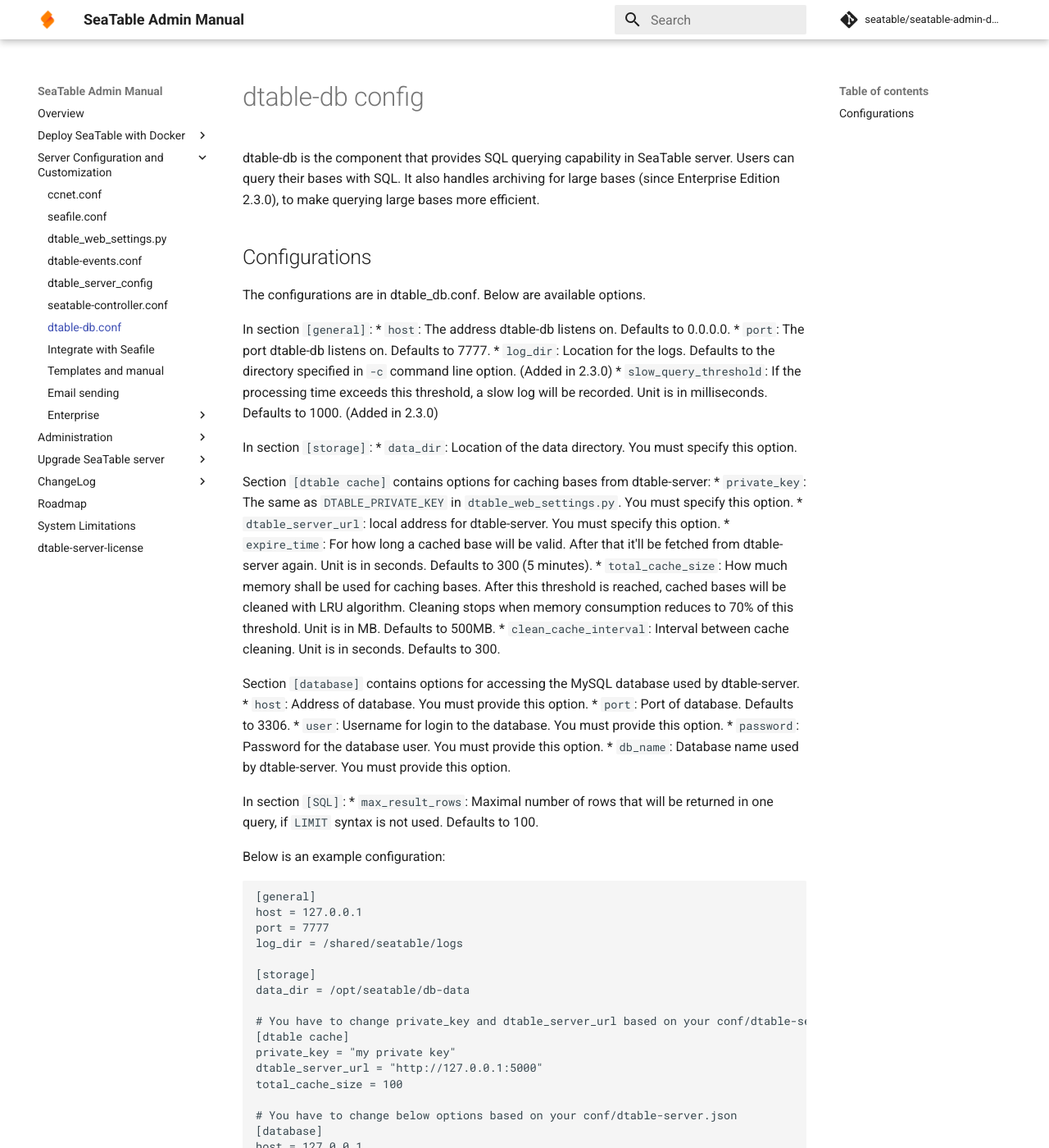
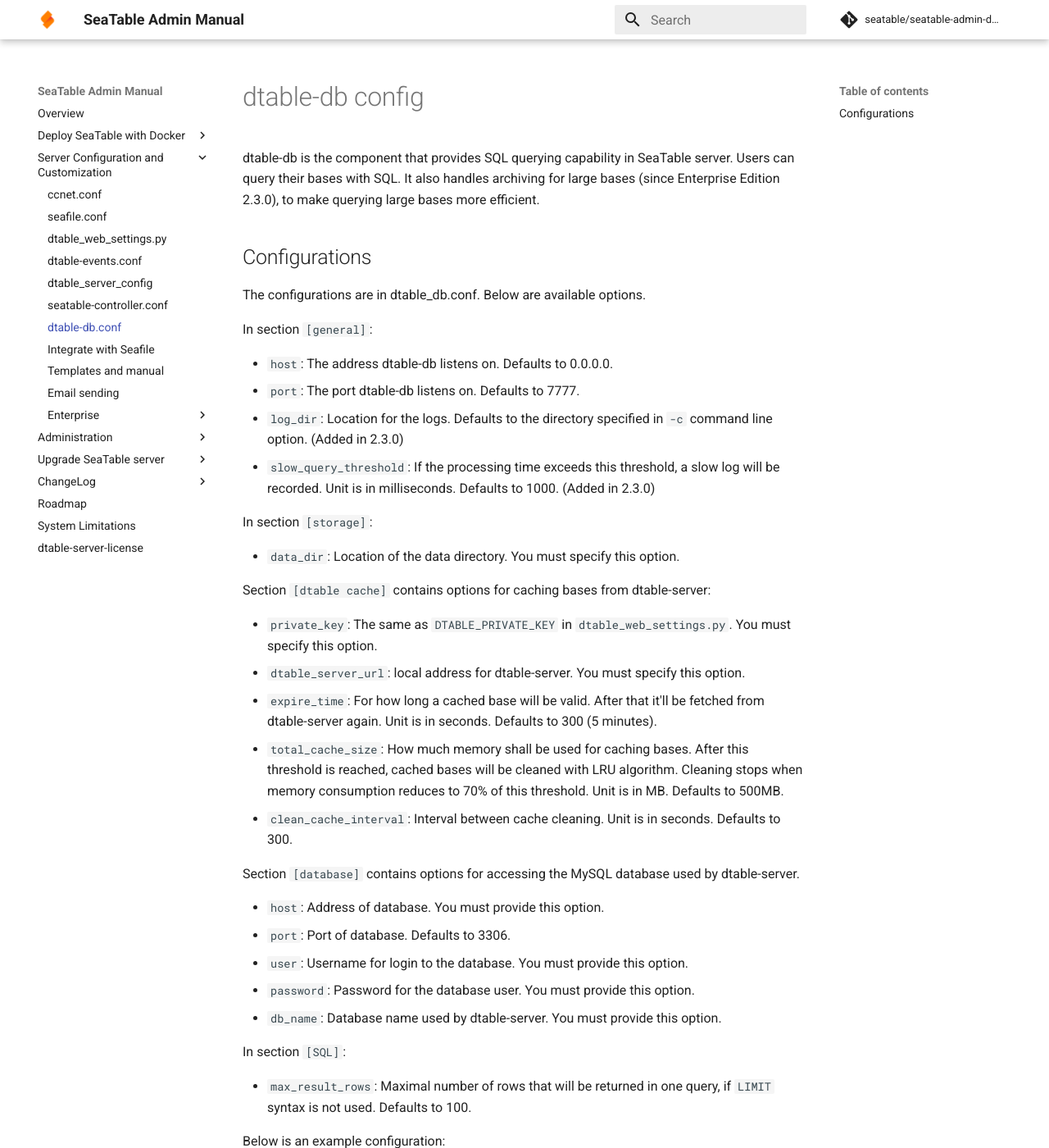
Before and after one commit to seatable/seatable-admin-docs, an MkDocs documentation site: the page built from manual/config/dtable_db_conf.md, in a window 1280 px wide and 1400 px high. Shown: the whole window at 82% size. Built offline with MkDocs 1.6.1 and Material for MkDocs 9.7.7, drawn with Linux system fonts in a browser that asks for light colours; comment, search, counter and statistics services are not loaded.

```diff
--- a/manual/config/dtable_db_conf.md
+++ b/manual/config/dtable_db_conf.md
@@ -7,30 +7,35 @@ dtable-db is the component that provides SQL querying capability in SeaTable ser
 The configurations are in dtable_db.conf. Below are available options.
 
 In section `[general]`:
-* `host`: The address dtable-db listens on. Defaults to 0.0.0.0.
-* `port`: The port dtable-db listens on. Defaults to 7777.
-* `log_dir`: Location for the logs. Defaults to the directory specified in `-c` command line option. (Added in 2.3.0)
-* `slow_query_threshold`: If the processing time exceeds this threshold, a slow log will be recorded. Unit is in milliseconds. Defaults to 1000. (Added in 2.3.0)
+
+- `host`: The address dtable-db listens on. Defaults to 0.0.0.0.
+- `port`: The port dtable-db listens on. Defaults to 7777.
+- `log_dir`: Location for the logs. Defaults to the directory specified in `-c` command line option. (Added in 2.3.0)
+- `slow_query_threshold`: If the processing time exceeds this threshold, a slow log will be recorded. Unit is in milliseconds. Defaults to 1000. (Added in 2.3.0)
 
 In section `[storage]`:
-* `data_dir`: Location of the data directory. You must specify this option.
+
+- `data_dir`: Location of the data directory. You must specify this option.
 
 Section `[dtable cache]` contains options for caching bases from dtable-server:
-* `private_key`: The same as `DTABLE_PRIVATE_KEY` in `dtable_web_settings.py`. You must specify this option.
-* `dtable_server_url`: local address for dtable-server. You must specify this option.
-* `expire_time`: For how long a cached base will be valid. After that it'll be fetched from dtable-server again. Unit is in seconds. Defaults to 300 (5 minutes).
-* `total_cache_size`: How much memory shall be used for caching bases. After this threshold is reached, cached bases will be cleaned with LRU algorithm. Cleaning stops when memory consumption reduces to 70% of this threshold. Unit is in MB. Defaults to 500MB.
-* `clean_cache_interval`: Interval between cache cleaning. Unit is in seconds. Defaults to 300.
+
+- `private_key`: The same as `DTABLE_PRIVATE_KEY` in `dtable_web_settings.py`. You must specify this option.
+- `dtable_server_url`: local address for dtable-server. You must specify this option.
+- `expire_time`: For how long a cached base will be valid. After that it'll be fetched from dtable-server again. Unit is in seconds. Defaults to 300 (5 minutes).
+- `total_cache_size`: How much memory shall be used for caching bases. After this threshold is reached, cached bases will be cleaned with LRU algorithm. Cleaning stops when memory consumption reduces to 70% of this threshold. Unit is in MB. Defaults to 500MB.
+- `clean_cache_interval`: Interval between cache cleaning. Unit is in seconds. Defaults to 300.
 
 Section `[database]` contains options for accessing the MySQL database used by dtable-server.
-* `host`: Address of database. You must provide this option.
-* `port`: Port of database. Defaults to 3306.
-* `user`: Username for login to the database. You must provide this option.
-* `password`: Password for the database user. You must provide this option.
-* `db_name`: Database name used by dtable-server. You must provide this option.
+
+- `host`: Address of database. You must provide this option.
+- `port`: Port of database. Defaults to 3306.
+- `user`: Username for login to the database. You must provide this option.
+- `password`: Password for the database user. You must provide this option.
+- `db_name`: Database name used by dtable-server. You must provide this option.
 
 In section `[SQL]`:
-* `max_result_rows`: Maximal number of rows that will be returned in one query, if `LIMIT` syntax is not used. Defaults to 100.
+
+- `max_result_rows`: Maximal number of rows that will be returned in one query, if `LIMIT` syntax is not used. Defaults to 100.
 
 Below is an example configuration:
 
```
